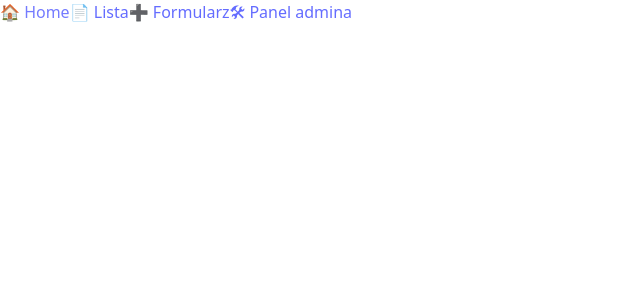
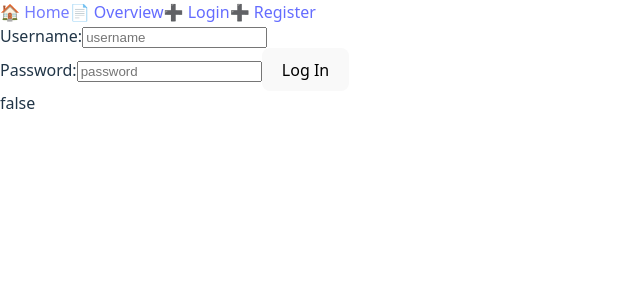
Before and after one commit to Nitjsefn/is-project-cs-university, a React (Vite) app in the folder client/: page /register in a window 1280 px wide. Shown: the top 300 px of the page, without its empty margins (0-640 px from the left). Built offline with nearby package versions, Linux system fonts and the light colour scheme; the HTML template or start-up script is replaced by a standard one.

Commit message:
removed client.zip, added basic funcs to client

```diff
--- a/client/src/App.tsx
+++ b/client/src/App.tsx
@@ -1,22 +1,26 @@
 import { Routes, Route } from 'react-router-dom'
-import Home from './pages/Home'
-import List from './pages/List'
-import Form from './pages/Form'
-import Admin from './pages/Admin'
 import Header from './components/Header'
+import Login from './pages/Login'
+import { useState } from 'react'
+import Context from './support/Context';
+import Register from './pages/Register';
+import Home from './pages/Home';
 
 function App() {
+    const ctx = useState(new Context)[0];
+
     return (
         <div className="min-h-screen bg-gray-100">
             <Header />
             <div className="p-6">
                 <Routes>
                     <Route path="/" element={<Home />} />
-          <Route path="/list" element={<List />} />
-          <Route path="/form" element={<Form />} />
-          <Route path="/admin" element={<Admin />} />
+                    <Route path="/login" element={<Login ctx={ctx}/>} />
+                    <Route path="/register" element={<Register ctx={ctx}/>} />
+                    <Route path="/overview" element={null} />
                 </Routes>
             </div>
+            {ctx.tokenExists().toString()}
         </div>
     )
 }
--- a/client/src/api/api.ts
+++ b/client/src/api/api.ts
@@ -1,10 +1,21 @@
 import axios from 'axios';
 
 const API = axios.create({
-  baseURL: 'http://localhost:3000/api', // можно будет заменить на .env
+  //baseURL: 'http://localhost:3000/api', // можно будет заменить на .env
+    baseURL: "http://" + window.location.hostname + ":3000",
 });
 
 export const getZgloszenia = async () => API.get('/zgloszenia');
 export const addZgloszenie = async (data: { name: string; description: string }) => API.post('/zgloszenia', data);
 export const deleteZgloszenie = async (id: number) =>
   API.delete(`/zgloszenia/${id}`);
+
+export function loginReq(data: {username: string, password: string}) {
+    const res = API.post("/login", data);
+    return res;
+}
+
+export function registerReq(data: {username: string, password: string}) {
+    const res = API.post("/register", data);
+    return res;
+}
--- a/client/src/components/Header.tsx
+++ b/client/src/components/Header.tsx
@@ -1,11 +1,20 @@
 import { Link } from 'react-router-dom'
+
+//const Header = () => (
+  //<header className="bg-blue-700 text-white px-6 py-4 flex gap-6 text-lg font-medium">
+    //<Link to="/" className="hover:underline">🏠 Home</Link>
+    //<Link to="/list" className="hover:underline">📄 Lista</Link>
+    //<Link to="/form" className="hover:underline">➕ Formularz</Link>
+    //<Link to="/admin" className="hover:underline">🛠 Panel admina</Link>
+  //</header>
+//)
 
 const Header = () => (
   <header className="bg-blue-700 text-white px-6 py-4 flex gap-6 text-lg font-medium">
     <Link to="/" className="hover:underline">🏠 Home</Link>
-    <Link to="/list" className="hover:underline">📄 Lista</Link>
-    <Link to="/form" className="hover:underline">➕ Formularz</Link>
-    <Link to="/admin" className="hover:underline">🛠 Panel admina</Link>
+    <Link to="/Overview" className="hover:underline">📄 Overview</Link>
+    <Link to="/login" className="hover:underline">➕ Login</Link>
+    <Link to="/register" className="hover:underline">➕ Register</Link>
   </header>
 )
 
--- /dev/null
+++ b/client/src/pages/Login.tsx
@@ -0,0 +1,43 @@
+import { redirect } from "react-router-dom"
+import { loginReq } from "../api/api"
+import { useState } from "react";
+import type Context from "../support/Context";
+
+export default function Login(props: {ctx: Context}) {
+    const [username, setUsername] = useState("");
+    const [password, setPassword] = useState("");
+    const [errEn, setErrEn] = useState(false);
+
+    const submit = async (e: React.SyntheticEvent<HTMLFormElement>) => {
+        e.preventDefault();
+        setErrEn(false);
+        try {
+            const res = await loginReq({username: username, password: password});
+            console.log("test");
+            if(res.status == 200) {
+                props.ctx.setAuthToken(res.data.token);
+                redirect("/overview");
+                return;
+            }
+            setErrEn(true);
+        }
+        catch {
+            alert("Cannot connect to the server");
+        }
+    }
+    return (
+        <div>
+            <form onSubmit={submit}>
+                <label htmlFor="username_input">Username:</label>
+                <input id="username_input" placeholder="username" type="text" value={username} onChange={e => setUsername(e.target.value)} />
+                <br/>
+                <label htmlFor="password_input">Password:</label>
+                <input id="password_input" placeholder="password" type="password" value={password} onChange={e => setPassword(e.target.value)} />
+                <button type="submit">Log In</button>
+            </form>
+            <div style={errEn ? {display: "block"} : {display: "none"}}>
+                <span>Provided credentials are incorrect</span>
+            </div>
+        </div>
+    )
+}
--- /dev/null
+++ b/client/src/pages/Overview.tsx
@@ -0,0 +1,8 @@
+import type Context from "../support/Context";
+
+export default function Overview(props: {ctx: Context}) {
+    props.ctx.tokenExists();
+    return (
+        Overview
+    )
+}
--- /dev/null
+++ b/client/src/pages/Register.tsx
@@ -0,0 +1,48 @@
+import { redirect } from "react-router-dom"
+import { loginReq, registerReq } from "../api/api"
+import { useState } from "react";
+import type Context from "../support/Context";
+
+export default function Register(props: {ctx: Context}) {
+    const [username, setUsername] = useState("");
+    const [password, setPassword] = useState("");
+    const [errEn, setErrEn] = useState(false);
+
+    const submit = async (e: React.SyntheticEvent<HTMLFormElement>) => {
+        e.preventDefault();
+        setErrEn(false);
+        try {
+            let res = await registerReq({username: username, password: password});
+            if(res.status == 200) {
+                res = await loginReq({username: username, password: password});
+                props.ctx.setAuthToken(res.data.token);
+                if(res.status == 200) {
+                    redirect("/overview");
+                    return;
+                }
+                redirect("/login");
+                return;
+            }
+            setErrEn(true);
+        }
+        catch {
+            alert("Cannot connect to the server");
+        }
+    }
+
+    return (
+        <div>
+            <form onSubmit={submit}>
+                <label htmlFor="username_input">Username:</label>
+                <input id="username_input" placeholder="username" type="text" value={username} onChange={e => setUsername(e.target.value)} />
+                <br/>
+                <label htmlFor="password_input">Password:</label>
+                <input id="password_input" placeholder="password" type="password" value={password} onChange={e => setPassword(e.target.value)} />
+                <button type="submit">Log In</button>
+            </form>
+            <div style={errEn ? {display: "block"} : {display: "none"}}>
+                <span>Provided credentials are incorrect</span>
+            </div>
+        </div>
+    )
+}
--- /dev/null
+++ b/client/src/support/Context.ts
@@ -0,0 +1,13 @@
+export default class Context {
+    private authToken: string = "";
+
+    public setAuthToken(token: string) : void {
+        this.authToken = token;
+    }
+
+    public tokenExists() : boolean {
+        if (this.authToken.length > 0)
+            return true;
+        return false;
+    }
+}
```
Also changed, not shown: 1 other file (tests, documents, lock files or other folders). Lines whose indentation alone changed are shown as unchanged.
